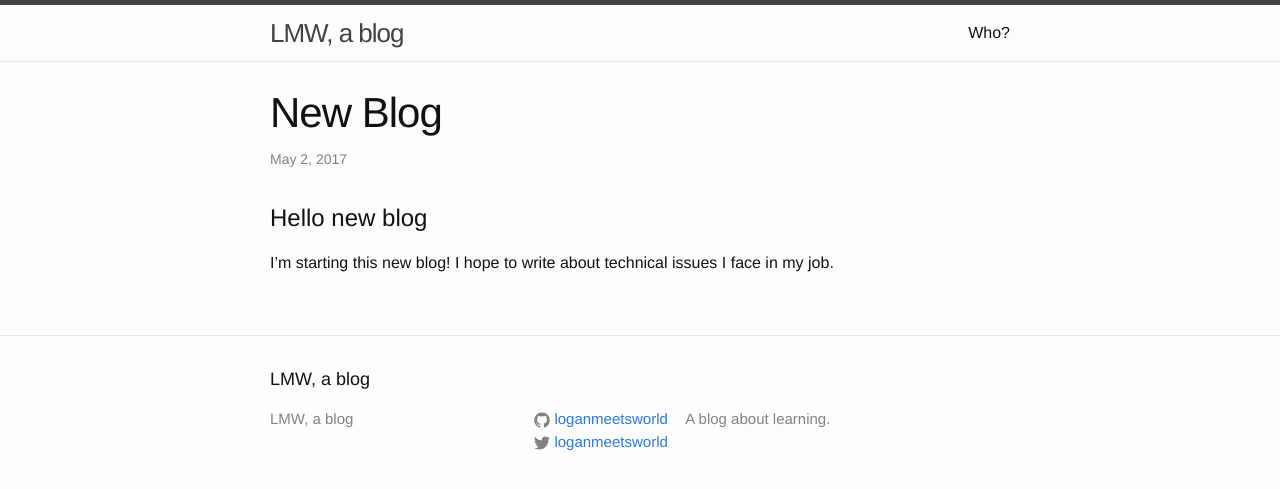
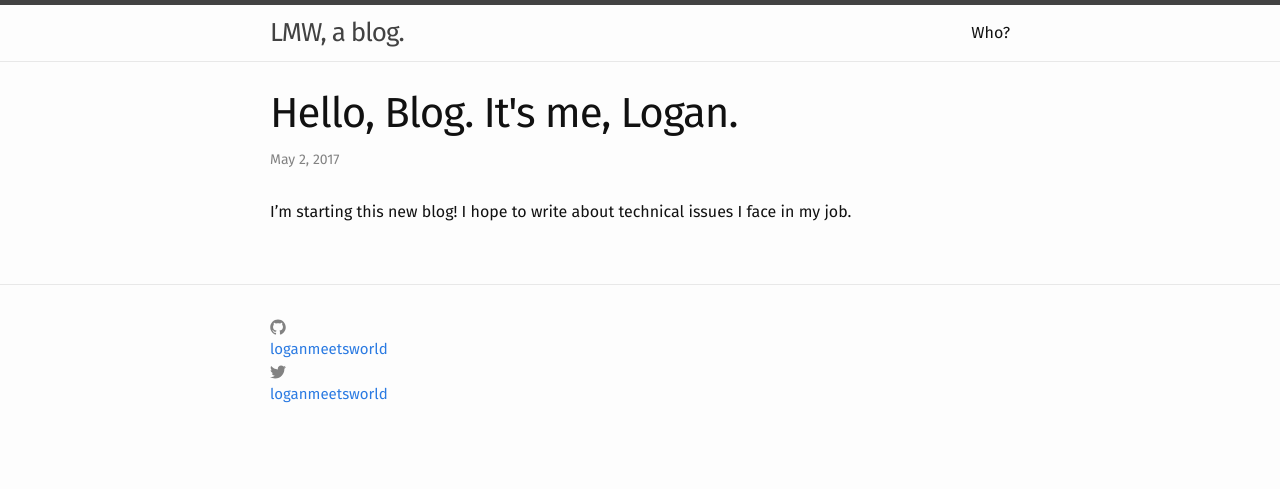
Before and after one commit to ghazaal71/loganmeetsworld, a Jekyll site: the page built from _posts/2017-05-02-new-blog.markdown, in a window 1280 px wide. Shown: the top 489 px of the page. Built offline with Jekyll 4.4.1, drawn with Linux system fonts in a browser that asks for light colours.

Commit message:
attempt fira font

```diff
--- a/_config.yml
+++ b/_config.yml
@@ -6,7 +6,8 @@
 # 'jekyll serve'. If you change this file, please restart the server process.
 
 # Site settings
-title: LMW, a blog
+
+title: LMW, a blog.
 description: > # this means to ignore newlines until "baseurl:"
   A blog about learning.
 baseurl: "" # the subpath of your site, e.g. /blog
--- a/_includes/footer.html
+++ b/_includes/footer.html
@@ -2,16 +2,7 @@
 
   <div class="wrapper">
 
-    <h2 class="footer-heading">{{ site.title }}</h2>
-
     <div class="footer-col-wrapper">
-      <div class="footer-col footer-col-1">
-        <ul class="contact-list">
-          <li>{{ site.title }}</li>
-          <li><a href="mailto:{{ site.email }}">{{ site.email }}</a></li>
-        </ul>
-      </div>
-
       <div class="footer-col footer-col-2">
         <ul class="social-media-list">
           {% if site.github_username %}
@@ -27,10 +18,6 @@
           {% endif %}
         </ul>
       </div>
-
-      <div class="footer-col footer-col-3">
-        <p>{{ site.description }}</p>
-      </div>
     </div>
 
   </div>
--- a/_posts/2017-05-02-new-blog.markdown
+++ b/_posts/2017-05-02-new-blog.markdown
@@ -1,9 +1,7 @@
 ---
 layout: post
-title: "New Blog"
+title: "Hello, Blog. It's me, Logan."
 date: 2017-05-02T08:48:37-04:00
 ---
 
-# Hello new blog
-
 I'm starting this new blog! I hope to write about technical issues I face in my job.
--- a/css/main.scss
+++ b/css/main.scss
@@ -3,10 +3,12 @@
 ---
 @charset "utf-8";
 
-
+// Google Fonts
+@import url(https://fonts.googleapis.com/css?family=Fira+Sans);
+$fira-sans: 'Fira Sans', sans-serif;
 
 // Our variables
-$base-font-family: "Helvetica Neue", Helvetica, Arial, sans-serif;
+$base-font-family: $fira-sans;
 $base-font-size:   16px;
 $base-font-weight: 400;
 $small-font-size:  $base-font-size * 0.875;
```
